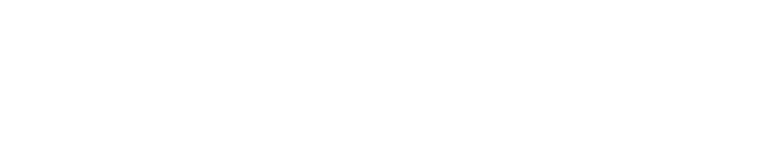
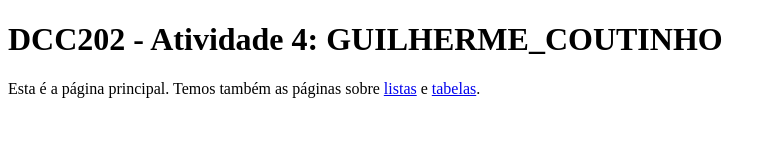
Before and after one commit to ufjf-dcc202/ufjf-dcc202-2023-3-a-atv4-guiCoutinho, a website: page index.html in a window 1280 px wide. Shown: the whole page, without its empty margins (0-777 px from the left). Drawn offline with Linux system fonts and the light colour scheme.

Commit message:
Adiciona o elemento main com seu conteudo e links.

```diff
--- a/index.html
+++ b/index.html
@@ -6,6 +6,12 @@
     <title>DCC202 - Atividade 4: GUILHERME_COUTINHO</title>
 </head>
 <body>
-
+    <main>
+        <h1>DCC202 - Atividade 4: GUILHERME_COUTINHO</h1>
+        <p>
+            Esta é a página principal. Temos também as páginas sobre <a href="listas.html">listas</a>
+            e <a href="tabelas.html">tabelas</a>.
+        </p>
+    </main>
 </body>
 </html>
```
